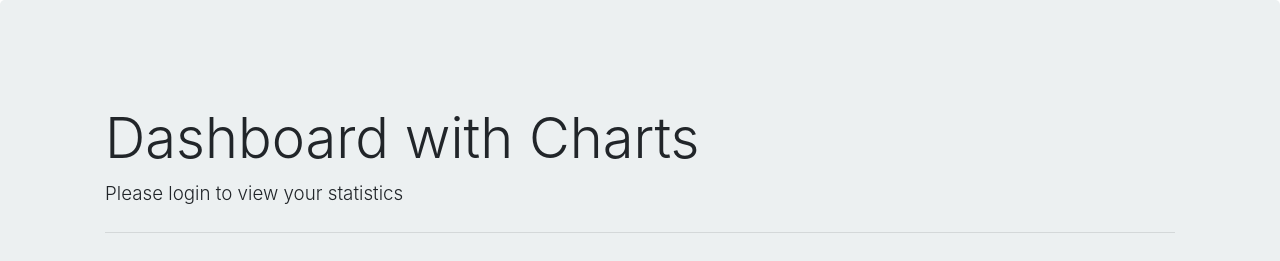
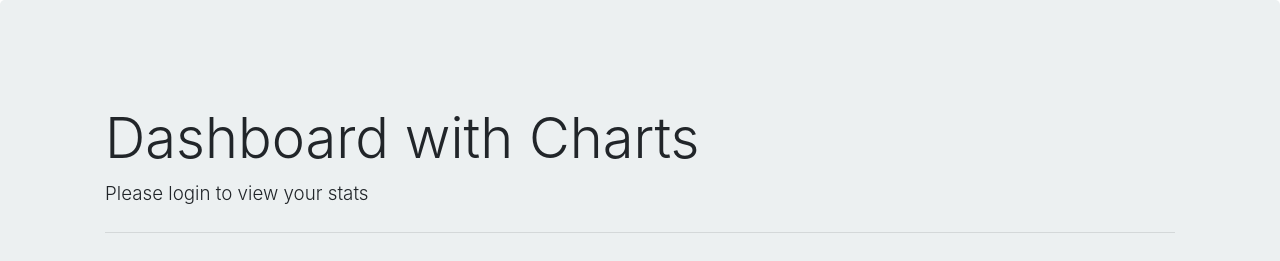
Before and after one commit to geekysrm/dashboard-react, a React (Create React App) app in the folder client/: page / in a window 1280 px wide. Shown: the top 261 px of the page. Built offline with nearby package versions, Linux system fonts and the light colour scheme.

Commit message:
Add some styles

```diff
--- a/client/src/components/dashboard/Dashboard.css
+++ b/client/src/components/dashboard/Dashboard.css
@@ -3,8 +3,13 @@
 	padding: 100px 10px 0px 10px;
 }
 
+.stats-heading {
+	text-align: center;
+  margin-top: 25px;
+}
+
 .graph-wrapper{
-	height: 70%;
+	height: 61%;
 	display: flex;
 	justify-content: center;
 	align-items: center;
--- a/client/src/components/dashboard/Dashboard.js
+++ b/client/src/components/dashboard/Dashboard.js
@@ -52,6 +52,7 @@ class Dashboard extends Component {
             <SideBar  />
           </div>
           <div className="col-md-8">
+          <h1 className="display-4 stats-heading">Your Stats</h1>
             {this.state.data.length && type==="bar" && (
               <BarGraph data={this.state.data} />
             )
--- a/client/src/components/login/Login.js
+++ b/client/src/components/login/Login.js
@@ -47,7 +47,7 @@ class Login extends Component {
 
       <div className="jumbotron login-wrapper">
   <h1 className="display-4">Dashboard with Charts</h1>
-  <p className="lead">Please login to view your statistics</p>
+  <p className="lead">Please login to view your stats</p>
   <hr className="my-4" />
   {this.state.error && (
           <div className="alert alert-danger" role="alert">
```
